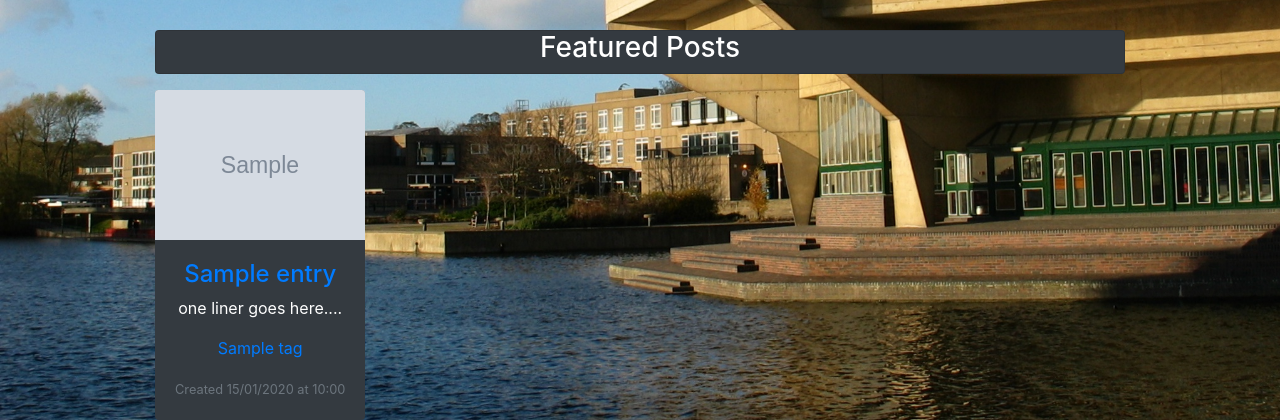
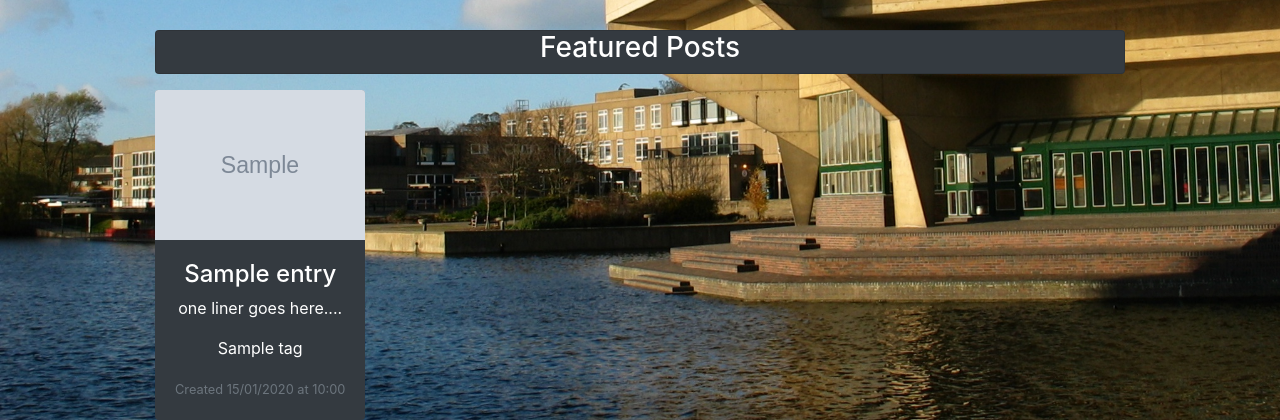
Before and after one commit to Georgeleeh/Flask-Portfolio-Site, a Flask app: page / in a window 1280 px wide. Shown: the part 506-926 px from the top of the page. Run offline with Flask 2, Linux system fonts and the light colour scheme; tables that the repository leaves empty hold one stand-in row (values such as "Sample post"); grey boxes marked "Sample" are stand-in pictures; some libraries are stand-ins or nearby versions.

Commit message:
white text for hyperlinks in featured entries

```diff
--- a/app/templates/index.html
+++ b/app/templates/index.html
@@ -50,7 +50,7 @@
 
                 <div class="card-body">
                     <h4>
-                        <a href="{{ url_for('detail', slug=featured[i].slug) }}">
+                        <a class="text-white" href="{{ url_for('detail', slug=featured[i].slug) }}">
                             {{ featured[i].title }}
                         </a>
                     </h4>
@@ -63,7 +63,7 @@
 
                     <p>
                         {% for tag in featured[i].tags %}
-                        <a href="{{ url_for('tags', tag=tag.name ) }}">{{ tag.name }}</a>
+                        <a class="text-white" href="{{ url_for('tags', tag=tag.name ) }}">{{ tag.name }}</a>
                         {% if not loop.last %}
                         ,
                         {% endif %}
```
